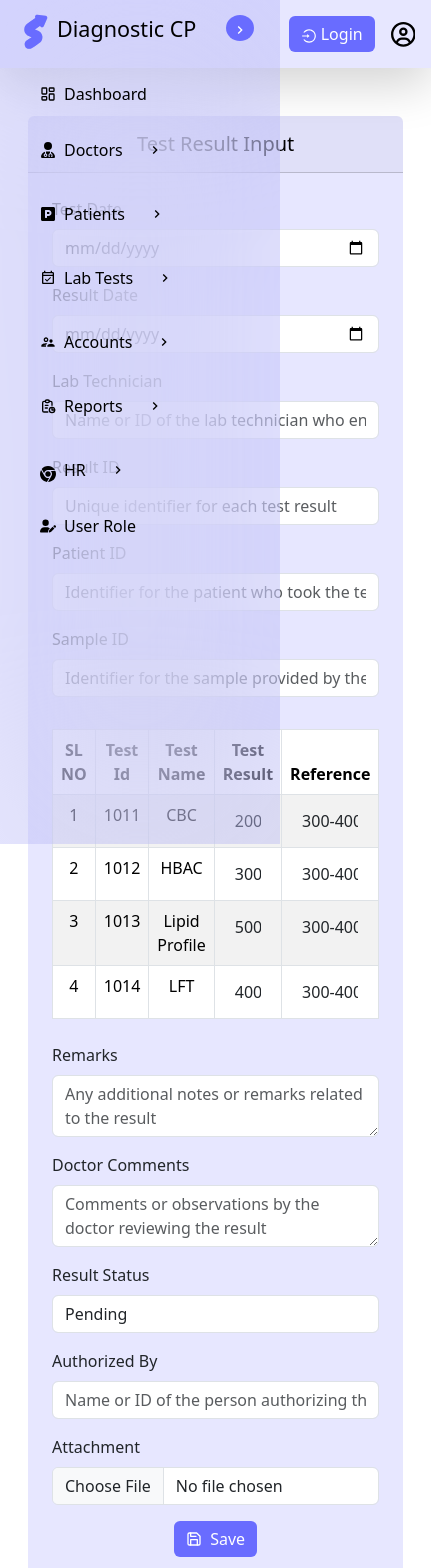
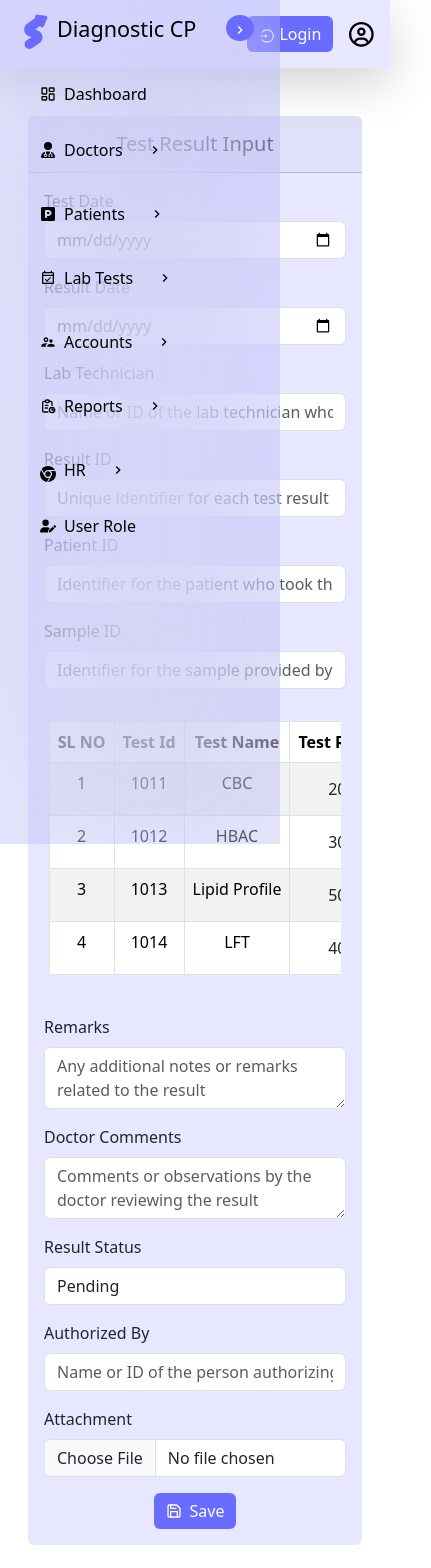
Before and after one commit to majbaulhoque/Hospital-Management-Systemstem, a React (Vite) app: page /lab-test/test-result-input in a window 390 px wide. Shown: the top 1568 px of the page, 431 px wide, since content can reach past the window. Built offline with nearby package versions, Linux system fonts and the light colour scheme.

Commit message:
report done

```diff
--- a/src/Component/LabTest/TestManagement/ViewAllTest/TestTable.jsx
+++ b/src/Component/LabTest/TestManagement/ViewAllTest/TestTable.jsx
@@ -122,25 +122,25 @@ const TestTable = () => {
       </InputGroup>
 
       {/* table */}
-      <div className="table-responsive">
+      <div style={{maxWidth:"80vw"}} className="table-responsive">
   <Table striped bordered hover className="text-center striped-table shadow-md">
     <thead className="thead-dark">
       <tr>
-        <th>SL NO</th>
-        <th>Test Code</th>
-        <th>Test Name</th>
-        <th>Price</th>
-        <th>Action</th>
+        <th className="text-nowrap">SL NO</th>
+        <th className="text-nowrap">Test Code</th>
+        <th className="text-nowrap">Test Name</th>
+        <th className="text-nowrap">Price</th>
+        <th className="text-nowrap">Action</th>
       </tr>
     </thead>
     <tbody>
       {testData.map((test, index) => (
         <tr key={test.id}>
-          <td>{index + 1}</td>
-          <td>{test.code}</td>
-          <td>{test.name}</td>
-          <td>{test.price}</td>
-          <td className="d-flex gap-2 justify-content-center flex-column flex-md-row">
+          <td className="text-nowrap">{index + 1}</td>
+          <td className="text-nowrap">{test.code}</td>
+          <td className="text-nowrap">{test.name}</td>
+          <td className="text-nowrap">{test.price}</td>
+          <td className="d-flex gap-2 justify-content-center text-nowrap ">
             <Button
               onClick={() => navigate('/lab-test/view-test-details/' + test.id)}
               variant="primary"
--- a/src/Component/LabTest/TestResultInput/ResultInputForm.jsx
+++ b/src/Component/LabTest/TestResultInput/ResultInputForm.jsx
@@ -32,10 +32,11 @@ const ResultInputForm = () => {
         >
           Test Result Input
         </Card.Header>
-        <Card.Body className="p-4">
+        <Card.Body className="p-lg-4 p-3">
           {/* <h4 className="col-lg-3 col-9 mx-auto text-center py-2 rounded-2 mb-5 bg-secondary bg-opacity-25">
             Result Input Details
           </h4> */}
+          {/* top form */}
           <Form onSubmit={handleSubmit(onSubmit2)}>
             <Row>
               <Col md={4}>
@@ -99,7 +100,7 @@ const ResultInputForm = () => {
 
           {/* test result */}
 
-          <div className="table-responsive ">
+          <div  className="table-responsive mb-3">
             <Table
               striped
               responsive
@@ -109,27 +110,27 @@ const ResultInputForm = () => {
             >
               <thead className="thead-dark">
                 <tr>
-                  <th>SL NO</th>
-                  <th>Test Id</th>
-                  <th>Test Name</th>
-                  <th>Test Result</th>
-                  <th>Reference</th>
+                  <th className="text-nowrap" >SL NO</th>
+                  <th className="text-nowrap">Test Id</th>
+                  <th className="text-nowrap">Test Name</th>
+                  <th className="text-nowrap">Test Result</th>
+                  <th className="text-nowrap">Reference</th>
                 </tr>
               </thead>
               <tbody>
                 {testData?.map((test, index) => (
                   <tr key={test.id}>
-                    <td>{index + 1}</td>
-                    <td>{test.code}</td>
-                    <td>{test.name}</td>
-                    <td className="col-3">
+                    <td className="text-nowrap">{index + 1}</td>
+                    <td className="text-nowrap">{test.code}</td>
+                    <td className="text-nowrap">{test.name}</td>
+                    <td className="col-3 text-nowrap">
                         <Form.Control
                           defaultValue={test.result}
                           type="text"
                           className="text-center  bg-transparent border-0"
                         />
                       </td>
-                      <td className="col-3">
+                      <td className="col-3 text-nowrap">
                         <Form.Control
                           defaultValue={"300-400 ml"}
                           type="text"
@@ -142,6 +143,8 @@ const ResultInputForm = () => {
             </Table>
           </div>
 
+
+          {/* bottom form */}
           <Form onSubmit={handleSubmit(onSubmit)}>
             <Row>
               <Col md={6}>
--- a/src/index.css
+++ b/src/index.css
@@ -44,21 +44,7 @@ margin-top: 10px;
 .form-check .form-check-input{
   border: 1px solid #cbcbcc;
 }
-/* .table-striped>tbody>tr:nth-child(odd)>td,
-.table-striped>tbody>tr:nth-child(odd)>th {
-   background-color:none;
- } */
 
-/* .active{
- border-radius: 6px;
- background-color:#696cff29;
- color: #696cff !important;
- padding: 10px;
-} */
-/* normal */
-
-
-/* normal */
 @media (max-width:800px) {
   .custom-bg-main-light-lg {
     background-color: none !important;
@@ -67,4 +53,10 @@ margin-top: 10px;
   .custom-outlet-size{
     width: 100%;
   }
+  .table-responsive{
+    max-width: 75vw;
+    margin: auto;
+    overflow-x: scroll;
+  }
+
 }
```
